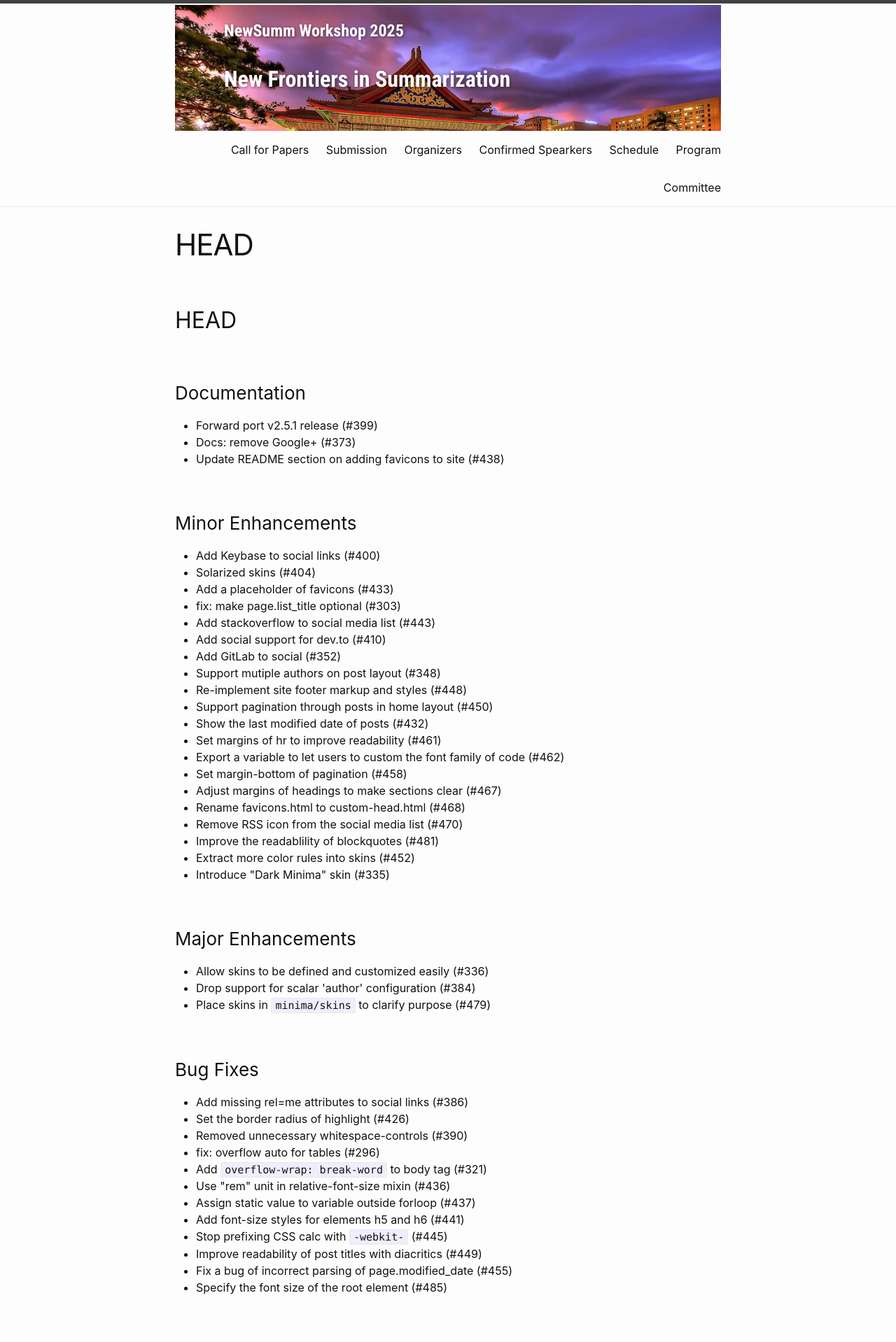
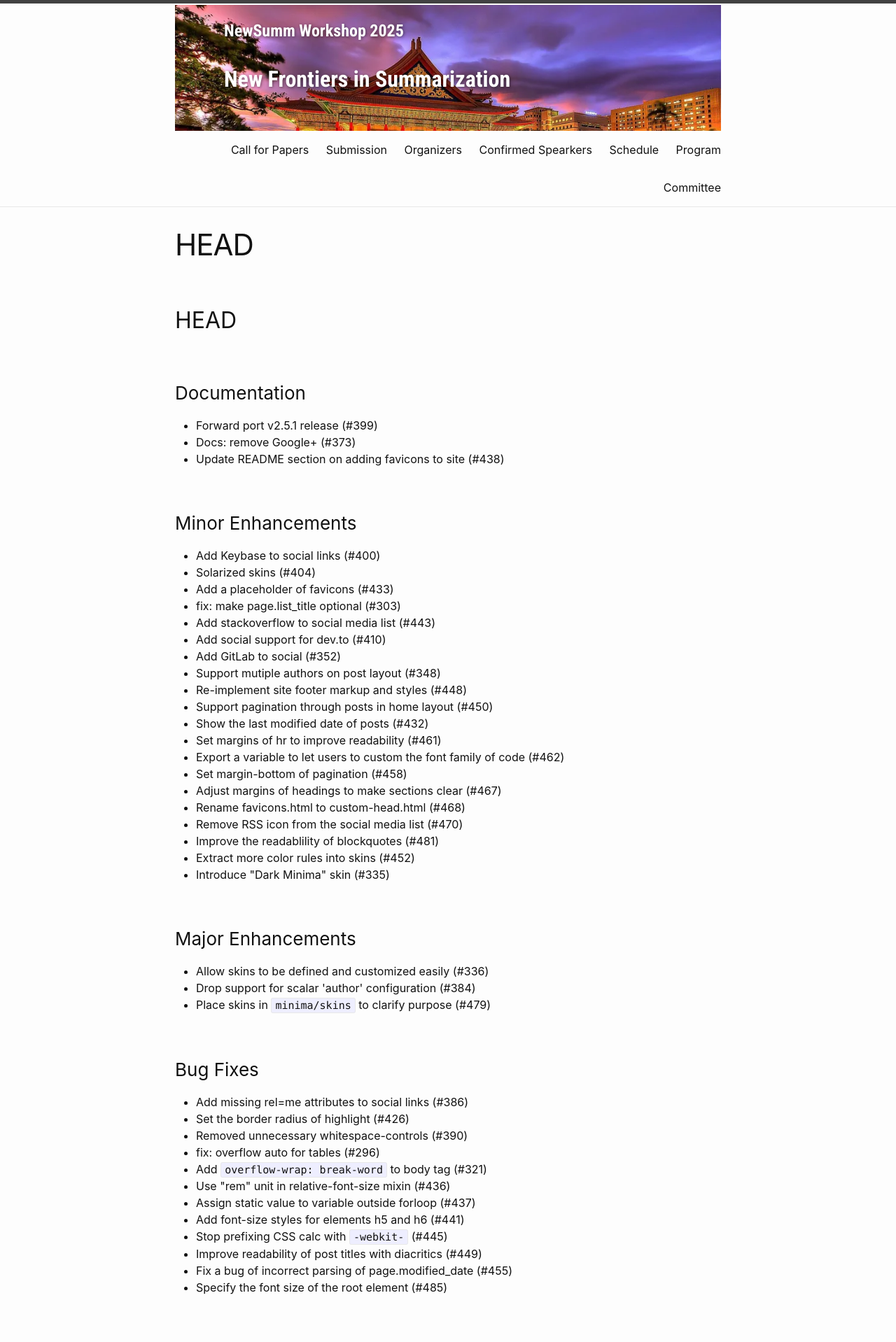
Before and after one commit to newsumm/2025, a Jekyll site: the page built from History.markdown, in a window 1280 px wide. Shown: the top 1918 px of the page at 70% size. Built offline with Jekyll 4.4.1, drawn with Linux system fonts in a browser that asks for light colours; our own code applies the rules of GitHub Pages for plain Markdown files.

Commit message:
Update header.html

```diff
--- a/_includes/header.html
+++ b/_includes/header.html
@@ -9,7 +9,7 @@
   //margin-top: -15%;
   //margin-bottom: -15%;
   background-image: url("/2025/images/china-background.jpg");
-  background-position: top 5%;
+  background-position: center 5%;
   background-size: cover;
   background-repeat: no-repeat;
   height: 180px;
```
